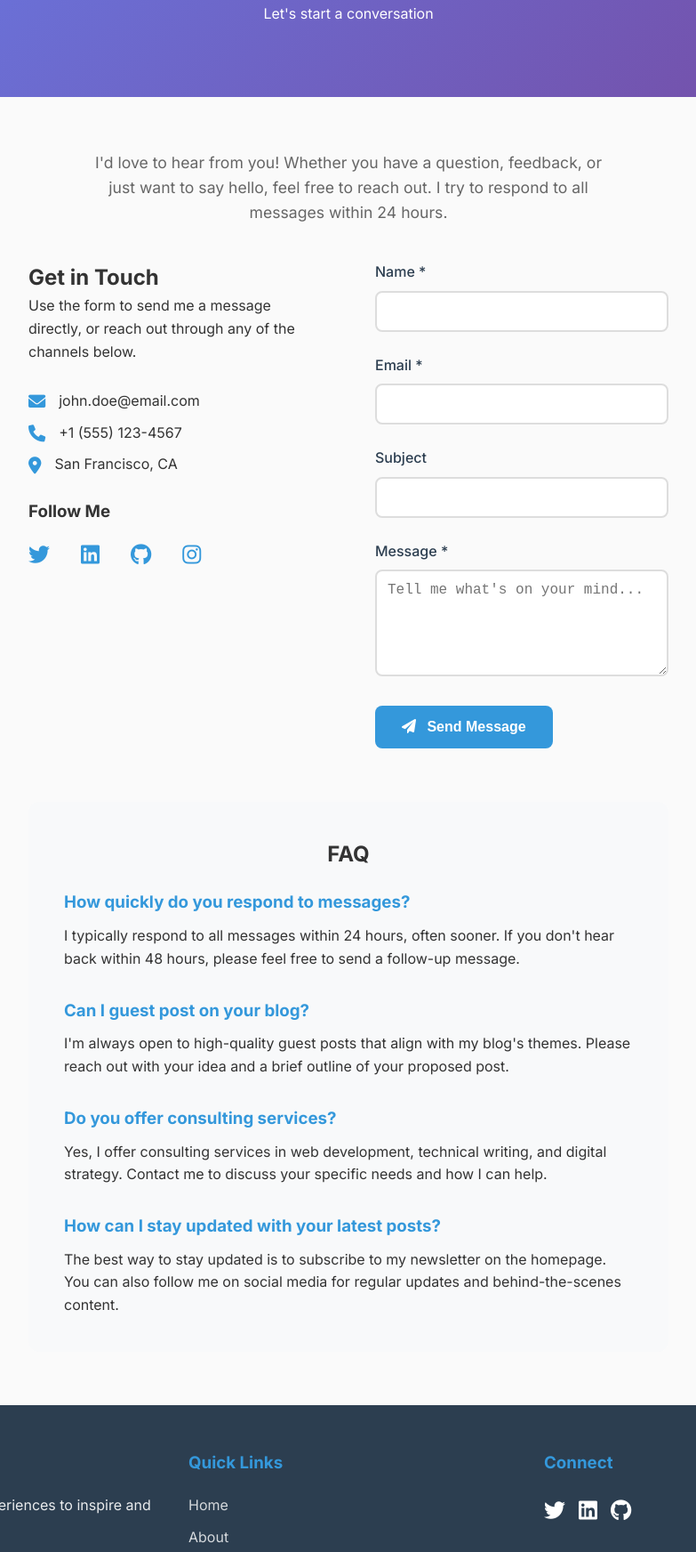
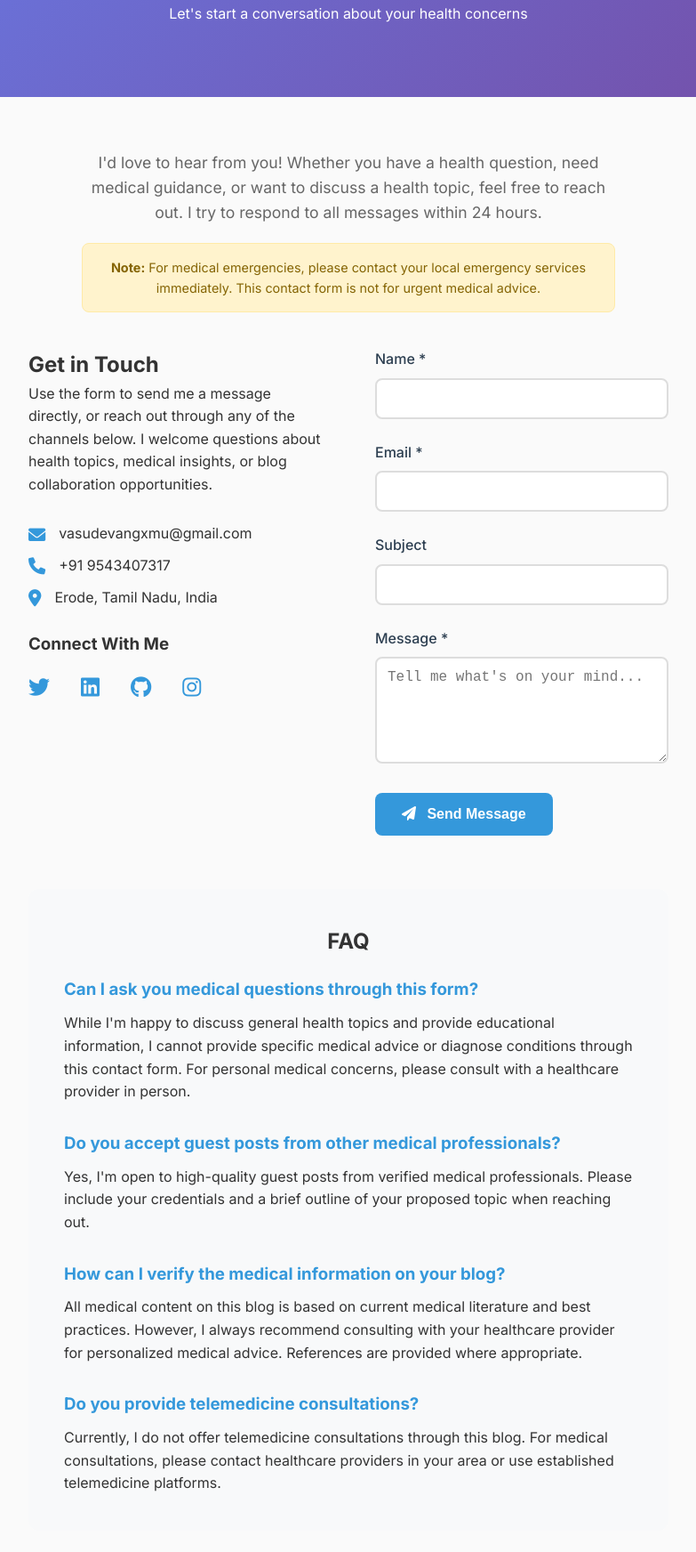
Before and after one commit to vasudevan991/blog, a plain HTML site: page contact.html in a window 1280 px wide. Shown: the part 271-2015 px from the top of the page at 89% size, without its empty margins (248-1031 px from the left). Drawn offline with Linux system fonts and the light colour scheme.

Commit message:
Update contact.html

```diff
--- a/contact.html
+++ b/contact.html
@@ -3,7 +3,10 @@
 <head>
     <meta charset="UTF-8">
     <meta name="viewport" content="width=device-width, initial-scale=1.0">
-    <title>Contact - My Blog</title>
+    <title>Contact Dr. Vasudevan - Medical Blog</title>
+    <meta name="description" content="Get in touch with Dr. Vasudevan. Contact information: vasudevangxmu@gmail.com, +91 9543407317, Erode, Tamil Nadu, India.">
+    <meta name="keywords" content="contact Dr. Vasudevan, medical consultation, health questions, Erode doctor">
+    <meta name="author" content="Dr. Vasudevan">
     <link rel="stylesheet" href="styles.css">
     <link href="https://fonts.googleapis.com/css2?family=Inter:wght@300;400;500;600;700&display=swap" rel="stylesheet">
     <link rel="stylesheet" href="https://cdnjs.cloudflare.com/ajax/libs/font-awesome/6.0.0/css/all.min.css">
@@ -13,7 +16,7 @@
         <nav class="nav">
             <div class="nav-container">
                 <div class="logo">
-                    <h1><i class="fas fa-pen-nib"></i> My Blog</h1>
+                    <h1><i class="fas fa-stethoscope"></i> Dr. Vasudevan's Blog</h1>
                 </div>
                 <ul class="nav-menu">
                     <li><a href="index.html" class="nav-link">Home</a></li>
@@ -32,8 +35,8 @@
     <main class="main">
         <section class="page-header">
             <div class="container">
-                <h1>Contact Me</h1>
-                <p>Let's start a conversation</p>
+                <h1>Contact Dr. Vasudevan</h1>
+                <p>Let's start a conversation about your health concerns</p>
             </div>
         </section>
 
@@ -41,38 +44,41 @@
             <div class="container">
                 <div style="text-align: center; margin-bottom: 40px;">
                     <p style="font-size: 1.1rem; color: #666; max-width: 600px; margin: 0 auto;">
-                        I'd love to hear from you! Whether you have a question, feedback, or just want to say hello,
+                        I'd love to hear from you! Whether you have a health question, need medical guidance, or want to discuss a health topic,
                         feel free to reach out. I try to respond to all messages within 24 hours.
                     </p>
+                    <div style="background: #fff3cd; border: 1px solid #ffeaa7; border-radius: 8px; padding: 15px; margin-top: 20px; max-width: 600px; margin-left: auto; margin-right: auto;">
+                        <p style="color: #856404; margin: 0; font-size: 0.9rem;"><strong>Note:</strong> For medical emergencies, please contact your local emergency services immediately. This contact form is not for urgent medical advice.</p>
+                    </div>
                 </div>
 
                 <div style="display: grid; grid-template-columns: 1fr 1fr; gap: 60px; margin-bottom: 60px;">
                     <div>
                         <h2>Get in Touch</h2>
-                        <p style="margin-bottom: 30px;">Use the form to send me a message directly, or reach out through any of the channels below.</p>
+                        <p style="margin-bottom: 30px;">Use the form to send me a message directly, or reach out through any of the channels below. I welcome questions about health topics, medical insights, or blog collaboration opportunities.</p>
 
                         <div style="margin-bottom: 25px;">
                             <div style="display: flex; align-items: center; margin-bottom: 10px;">
                                 <i class="fas fa-envelope" style="color: #3498db; margin-right: 15px; font-size: 1.2rem;"></i>
-                                <span>john.doe@email.com</span>
+                                <span>vasudevangxmu@gmail.com</span>
                             </div>
                             <div style="display: flex; align-items: center; margin-bottom: 10px;">
                                 <i class="fas fa-phone" style="color: #3498db; margin-right: 15px; font-size: 1.2rem;"></i>
-                                <span>+1 (555) 123-4567</span>
+                                <span>+91 9543407317</span>
                             </div>
                             <div style="display: flex; align-items: center; margin-bottom: 10px;">
                                 <i class="fas fa-map-marker-alt" style="color: #3498db; margin-right: 15px; font-size: 1.2rem;"></i>
-                                <span>San Francisco, CA</span>
+                                <span>Erode, Tamil Nadu, India</span>
                             </div>
                         </div>
 
                         <div>
-                            <h3 style="margin-bottom: 15px;">Follow Me</h3>
+                            <h3 style="margin-bottom: 15px;">Connect With Me</h3>
                             <div class="social-links" style="justify-content: flex-start;">
-                                <a href="#" style="color: #3498db; margin-right: 20px;"><i class="fab fa-twitter"></i></a>
-                                <a href="#" style="color: #3498db; margin-right: 20px;"><i class="fab fa-linkedin"></i></a>
-                                <a href="#" style="color: #3498db; margin-right: 20px;"><i class="fab fa-github"></i></a>
-                                <a href="#" style="color: #3498db; margin-right: 20px;"><i class="fab fa-instagram"></i></a>
+                                <a href="#" style="color: #3498db; margin-right: 20px;" title="Twitter"><i class="fab fa-twitter"></i></a>
+                                <a href="#" style="color: #3498db; margin-right: 20px;" title="LinkedIn"><i class="fab fa-linkedin"></i></a>
+                                <a href="https://github.com/vasudevan991" style="color: #3498db; margin-right: 20px;" title="GitHub"><i class="fab fa-github"></i></a>
+                                <a href="#" style="color: #3498db; margin-right: 20px;" title="Instagram"><i class="fab fa-instagram"></i></a>
                             </div>
                         </div>
                     </div>
@@ -111,23 +117,23 @@
                     <h2 style="margin-bottom: 20px;">FAQ</h2>
                     <div style="text-align: left; max-width: 800px; margin: 0 auto;">
                         <div style="margin-bottom: 30px;">
-                            <h3 style="color: #3498db; margin-bottom: 10px;">How quickly do you respond to messages?</h3>
-                            <p>I typically respond to all messages within 24 hours, often sooner. If you don't hear back within 48 hours, please feel free to send a follow-up message.</p>
+                            <h3 style="color: #3498db; margin-bottom: 10px;">Can I ask you medical questions through this form?</h3>
+                            <p>While I'm happy to discuss general health topics and provide educational information, I cannot provide specific medical advice or diagnose conditions through this contact form. For personal medical concerns, please consult with a healthcare provider in person.</p>
                         </div>
 
                         <div style="margin-bottom: 30px;">
-                            <h3 style="color: #3498db; margin-bottom: 10px;">Can I guest post on your blog?</h3>
-                            <p>I'm always open to high-quality guest posts that align with my blog's themes. Please reach out with your idea and a brief outline of your proposed post.</p>
+                            <h3 style="color: #3498db; margin-bottom: 10px;">Do you accept guest posts from other medical professionals?</h3>
+                            <p>Yes, I'm open to high-quality guest posts from verified medical professionals. Please include your credentials and a brief outline of your proposed topic when reaching out.</p>
                         </div>
 
                         <div style="margin-bottom: 30px;">
-                            <h3 style="color: #3498db; margin-bottom: 10px;">Do you offer consulting services?</h3>
-                            <p>Yes, I offer consulting services in web development, technical writing, and digital strategy. Contact me to discuss your specific needs and how I can help.</p>
+                            <h3 style="color: #3498db; margin-bottom: 10px;">How can I verify the medical information on your blog?</h3>
+                            <p>All medical content on this blog is based on current medical literature and best practices. However, I always recommend consulting with your healthcare provider for personalized medical advice. References are provided where appropriate.</p>
                         </div>
 
                         <div>
-                            <h3 style="color: #3498db; margin-bottom: 10px;">How can I stay updated with your latest posts?</h3>
-                            <p>The best way to stay updated is to subscribe to my newsletter on the homepage. You can also follow me on social media for regular updates and behind-the-scenes content.</p>
+                            <h3 style="color: #3498db; margin-bottom: 10px;">Do you provide telemedicine consultations?</h3>
+                            <p>Currently, I do not offer telemedicine consultations through this blog. For medical consultations, please contact healthcare providers in your area or use established telemedicine platforms.</p>
                         </div>
                     </div>
                 </div>
```
